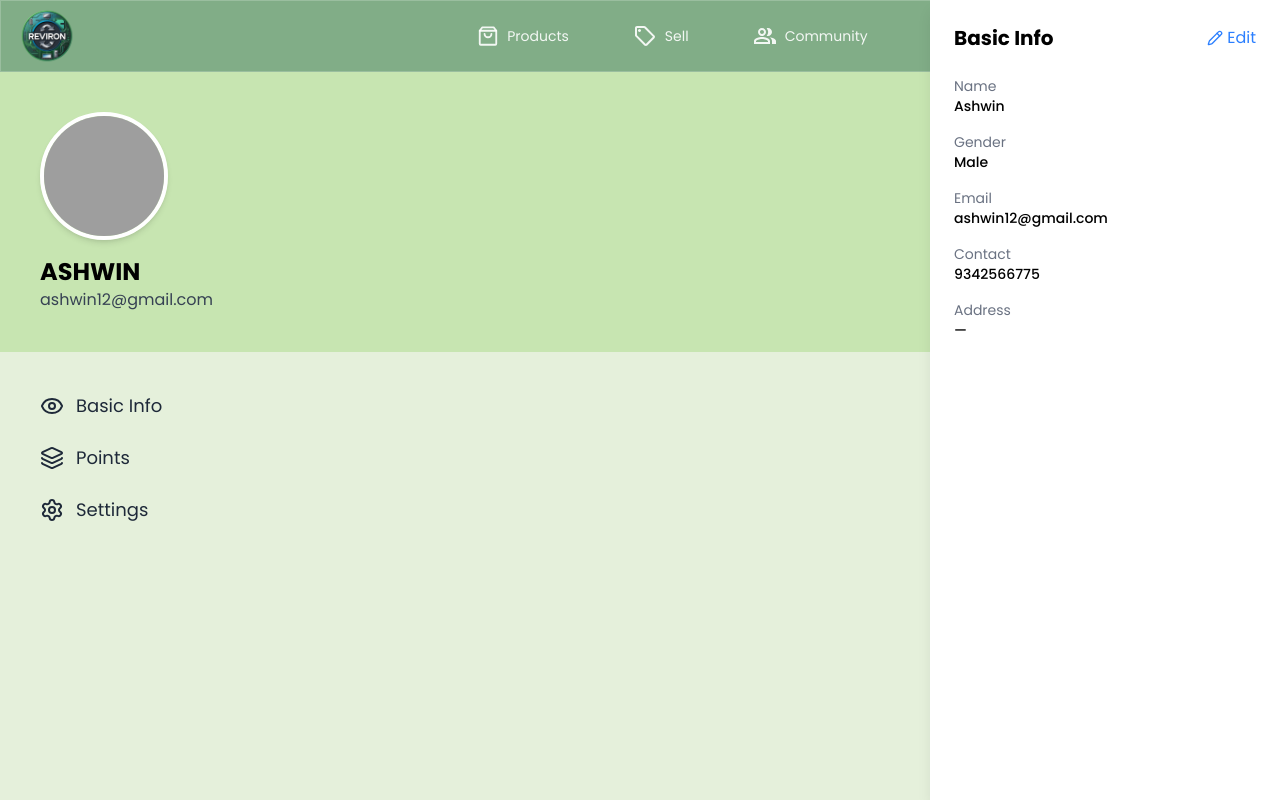
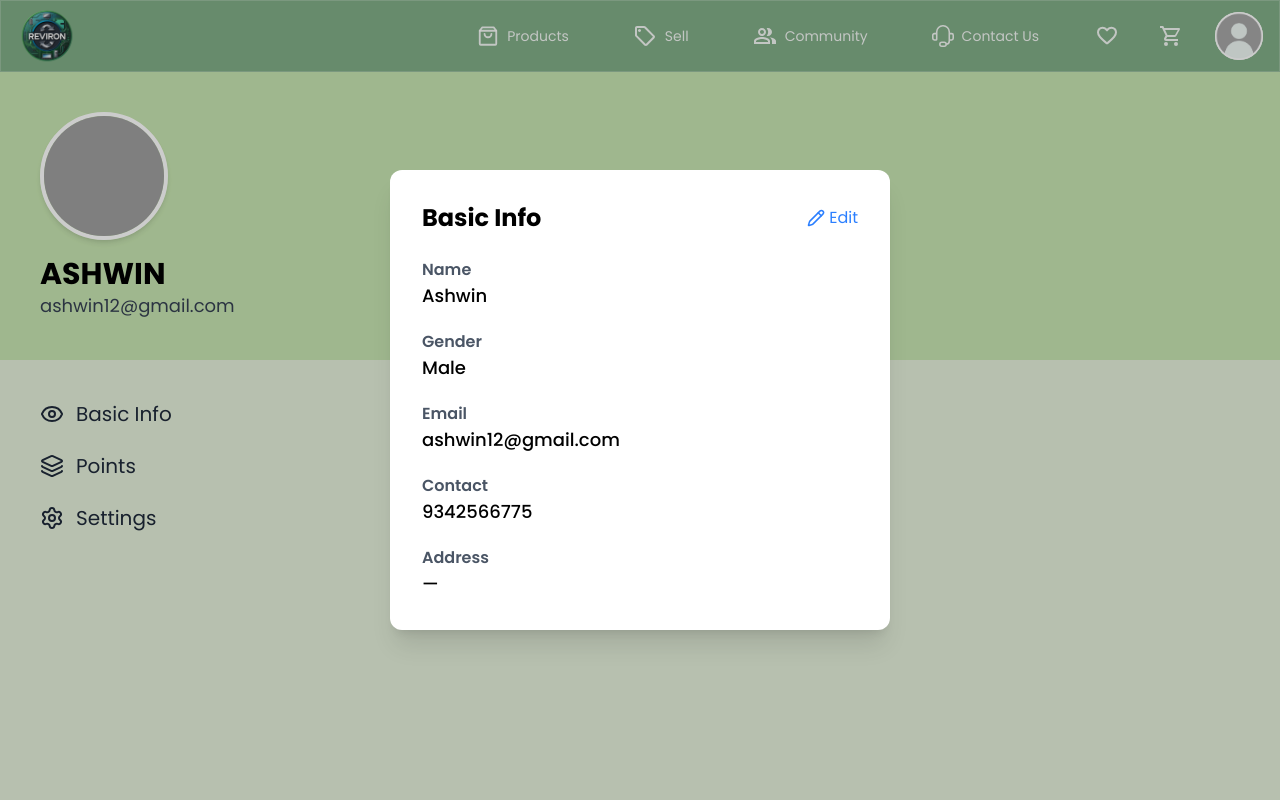
Before and after one commit to nkeerthika911/Reviron, a React (Vite) app in the folder client/: page /Profile in a window 1280 px wide. Both pictures are taken after a click on the element "Basic Info". Built offline with nearby package versions, Linux system fonts and the light colour scheme; grey boxes are pictures that could not be loaded.

Commit message:
Profile page updated

```diff
--- a/client/src/profile/Profile.jsx
+++ b/client/src/profile/Profile.jsx
@@ -19,12 +19,11 @@ export const Profile = () => {
 
   const handleSave = () => {
     setIsEditing(false);
-    // Add save logic here (API call etc.)
     console.log('Saved:', formData);
   };
 
   return (
-    <div className="h-screen w-screen bg-[#e5f0db] overflow-hidden flex">
+    <div className="h-screen w-screen bg-[#e5f0db] overflow-hidden flex relative">
       {/* Navbar */}
       <div className="flex flex-col w-full">
         <Navbar />
@@ -37,13 +36,13 @@ export const Profile = () => {
               alt="User"
               className="w-32 h-32 rounded-full border-4 border-white shadow-md"
             />
-            <h1 className="text-2xl font-bold mt-4">{formData.name.toUpperCase()}</h1>
-            <p className="text-gray-700">{formData.email}</p>
+            <h1 className="text-3xl font-bold mt-4">{formData.name.toUpperCase()}</h1>
+            <p className="text-gray-700 text-lg">{formData.email}</p>
           </div>
         </div>
 
         {/* Menu Items */}
-        <div className="flex flex-col gap-6 px-10 py-10 text-lg text-gray-800">
+        <div className="flex flex-col gap-6 px-10 py-10 text-xl text-gray-800">
           <div
             className="flex items-center gap-3 cursor-pointer hover:text-green-600"
             onClick={() => setShowInfo(true)}
@@ -64,54 +63,55 @@ export const Profile = () => {
         </div>
       </div>
 
-      {/* Side Panel */}
+      {/* Centered Basic Info Panel */}
       {showInfo && (
-        <div className="fixed top-0 right-0 w-[350px] h-full bg-white shadow-lg p-6 overflow-y-auto z-50 transition-transform duration-300 ease-in-out">
+        <div className="absolute inset-0 flex items-center justify-center z-50 bg-black/20">
+          <div className="w-[500px] bg-white rounded-xl shadow-xl p-8">
             <div className="flex justify-between items-center mb-6">
-            <h2 className="text-xl font-bold">Basic Info</h2>
+              <h2 className="text-2xl font-bold">Basic Info</h2>
               {!isEditing && (
                 <button
                   onClick={handleEditToggle}
-                className="text-blue-500 flex items-center gap-1"
+                  className="text-blue-500 flex items-center gap-1 text-base"
                 >
-                <Pencil size={16} />
+                  <Pencil size={18} />
                   Edit
                 </button>
               )}
             </div>
 
-          <div className="space-y-4 text-sm">
-            {/* Form Fields */}
+            <div className="space-y-5 text-base">
               {['name', 'gender', 'email', 'contact', 'address'].map((field) => (
                 <div key={field}>
-                <p className="text-gray-500 capitalize">{field}</p>
+                  <p className="text-gray-600 capitalize font-semibold">{field}</p>
                   {isEditing ? (
                     <input
                       type="text"
                       name={field}
                       value={formData[field]}
                       onChange={handleChange}
-                    className="w-full border rounded px-2 py-1"
+                      className="w-full border rounded px-3 py-2 text-base"
                       placeholder={`Enter ${field}`}
                     />
                   ) : (
-                  <p className="font-medium">{formData[field] || '—'}</p>
+                    <p className="font-medium text-lg">{formData[field] || '—'}</p>
                   )}
                 </div>
               ))}
             </div>
 
             {isEditing && (
-            <div className="mt-6 flex justify-end">
+              <div className="mt-8 flex justify-end">
                 <button
                   onClick={handleSave}
-                className="px-4 py-2 bg-green-600 text-white rounded hover:bg-green-700"
+                  className="px-5 py-2 bg-green-600 text-white rounded hover:bg-green-700 text-base"
                 >
                   Save
                 </button>
               </div>
             )}
           </div>
+        </div>
       )}
     </div>
   );
```
Lines whose indentation alone changed are shown as unchanged.
